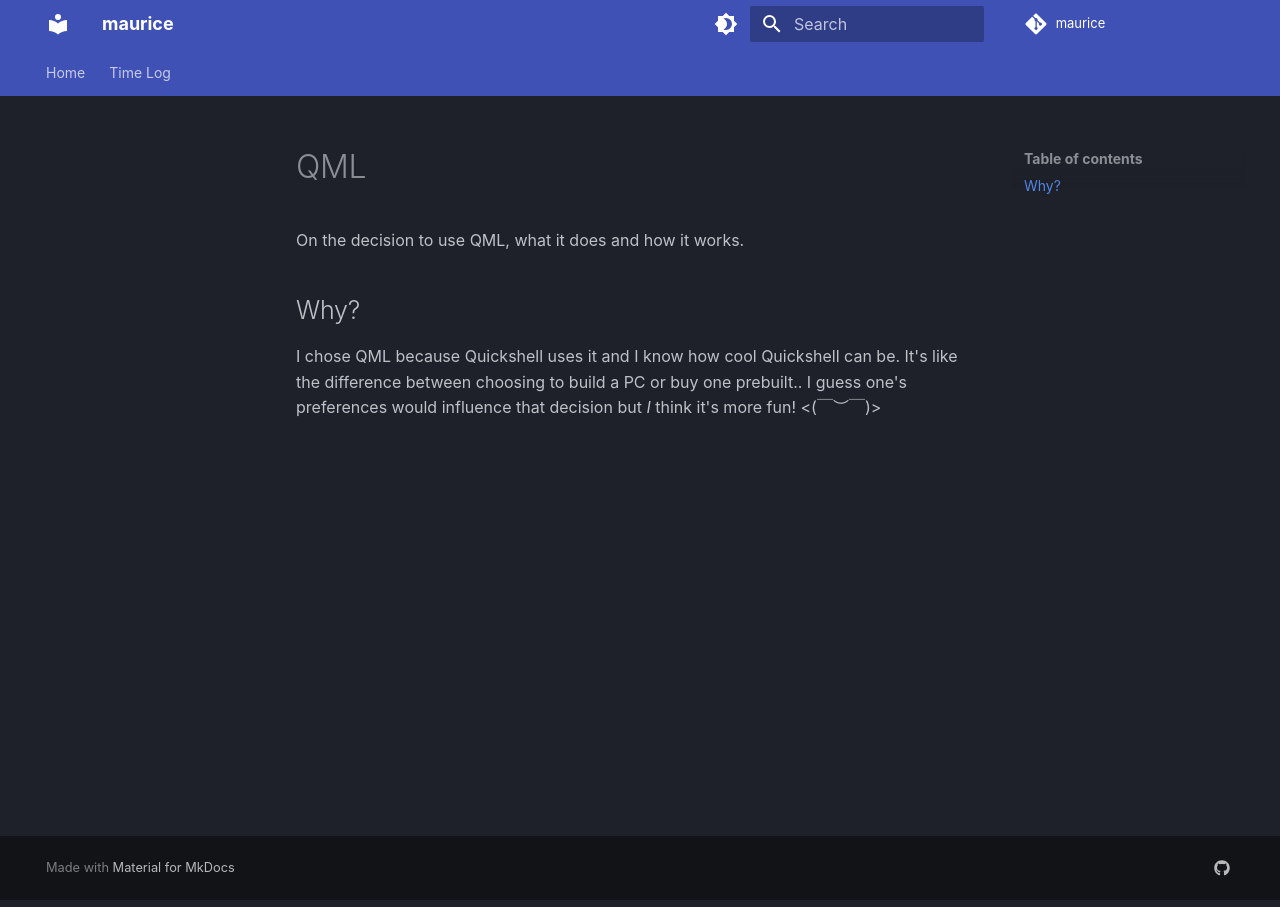
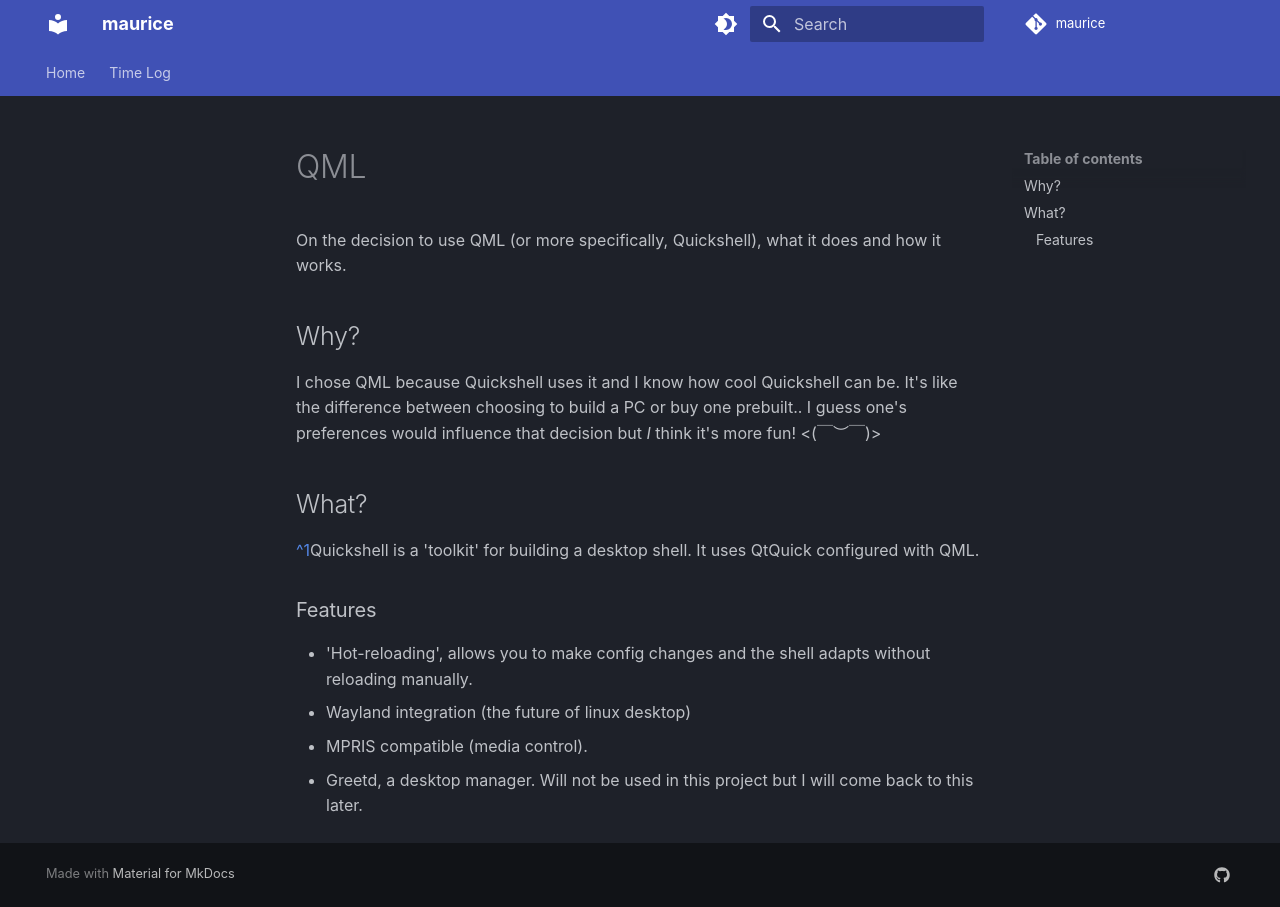
Before and after one commit to MrFriedOk/maurice, an MkDocs documentation site: the page built from docs/design/qml.md, in a window 1280 px wide. Built offline with MkDocs 1.6.1 and Material for MkDocs 9.7.7, drawn with Linux system fonts in a browser that asks for light colours; comment, search, counter and statistics services are not loaded.

Commit message:
quickshell

```diff
--- a/docs/design/qml.md
+++ b/docs/design/qml.md
@@ -1,5 +1,15 @@
 # QML
-On the decision to use QML, what it does and how it works.
+On the decision to use QML (or more specifically, Quickshell), what it does and how it works.
 
 ## Why?
 I chose QML because Quickshell uses it and I know how cool Quickshell can be. It's like the difference between choosing to build a PC or buy one prebuilt.. I guess one's preferences would influence that decision but *I* think it's more fun! <(￣︶￣)>
+
+## What?
+[^1]Quickshell is a 'toolkit' for building a desktop shell. It uses QtQuick configured with QML.
+### Features
+- 'Hot-reloading', allows you to make config changes and the shell adapts without reloading manually.
+- Wayland integration (the future of linux desktop)
+- MPRIS compatible (media control).
+- Greetd, a desktop manager. Will not be used in this project but I will come back to this later.
+
+[^1]: https://quickshell.org/docs/v0.3.0/types/Quickshell/Variants/
```
Also changed, not shown: Pasted image 20261009103516.png (added), 1 other file.
